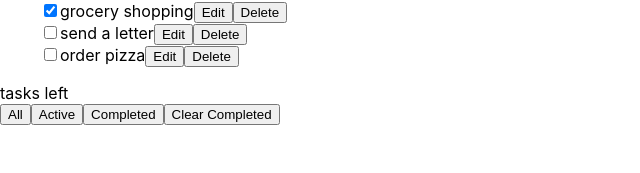
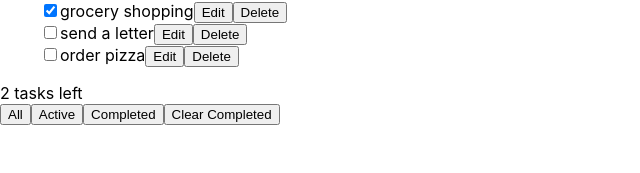
Before and after one commit to risa-r/react-todo-app-theme-and-dnd, a React (Create React App) app: page / in a window 1280 px wide. Shown: the part 119-292 px from the top of the page, without its empty margins (0-640 px from the left). Built offline with nearby package versions, Linux system fonts and the light colour scheme.

Commit message:
add clearCompleted function

```diff
--- a/src/App.js
+++ b/src/App.js
@@ -71,6 +71,13 @@ export default function App({ tasks }) {
     setTodos(updatedTasks);
   }
 
+  function clearCompleted() {
+    const activeTasks = todos.filter((todo) => !todo.completed);
+    setTodos(activeTasks);
+  }
+
+  const activeTasksNumber = todos.filter(filterButtons["Active"]).length;
+
   return (
     <>
       <h1>TODO</h1>
@@ -79,9 +86,11 @@ export default function App({ tasks }) {
       </span>
       <Form addTask={addTask} />
       <ul className="todo-list">{taskList}</ul>
-      <div>tasks left</div>
+      <div>{activeTasksNumber} tasks left</div>
       {buttonsList}
-      <button>Clear Completed</button>
+      <button onClick={clearCompleted}>
+        Clear Completed<span className="visually-hidden"> tasks</span>
+      </button>
     </>
   );
 }
```
